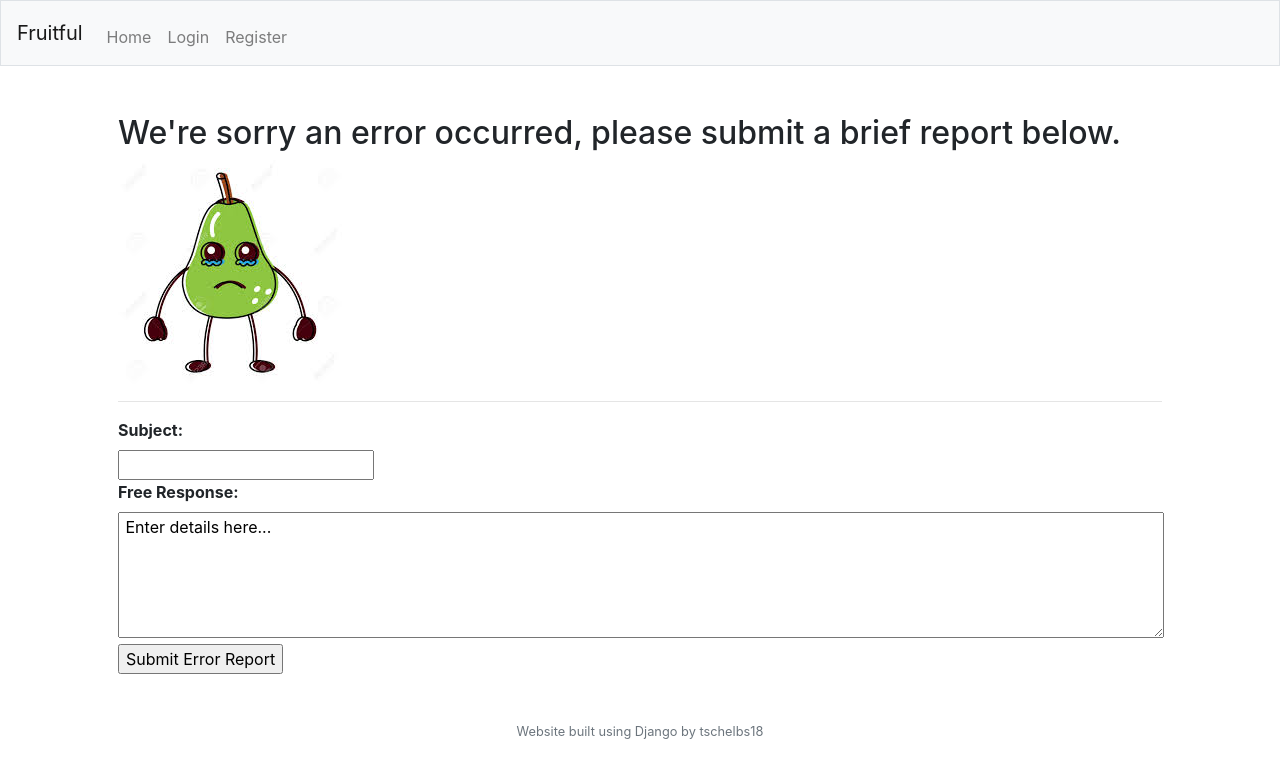
After one commit to tschelbs18/fruitful, a Django app: page /error_report in a window 1280 px wide. The commit adds this page. Shown: the top 778 px of the page. Run offline with Django 3.2, Linux system fonts and the light colour scheme; some libraries are stand-ins or nearby versions.

Commit message:
Added error report functionality and shell templates for new pages

```diff
--- a/tasks/templates/tasks/base.html
+++ b/tasks/templates/tasks/base.html
@@ -29,11 +29,13 @@
                     <ul class="navbar-nav mr-auto mt-2">
                         <li class="nav-item"><a class="nav-link" href="/">Home</a></li>
                         <li class="nav-item"><a class="nav-link" href="/tasks">Current Tasks</a></li>
-                        <li class="nav-item"><a class="nav-link" href="/tasks">Completed Tasks</a></li>
-                        <li class="nav-item"><a class="nav-link" href="/tasks">Available Rewards</a></li>
-                        <li class="nav-item"><a class="nav-link" href="/tasks">Past Rewards</a></li>
+                        <li class="nav-item"><a class="nav-link" href="/past_tasks">Completed Tasks</a></li>
+                        <li class="nav-item"><a class="nav-link" href="/rewards">Available Rewards</a></li>
+                        <li class="nav-item"><a class="nav-link" href="/past_rewards">Past Rewards</a></li>
+                        <li class="nav-item"><a class="nav-link" href="/error_report">Report Error</a></li>
                         {% if user.is_superuser %}
                         <li class="nav-item"><a class="nav-link" href="/admin_tasks">View User Activity</a></li>
+                        <li class="nav-item"><a class="nav-link" href="/admin_errors">View Errors</a></li>
                         {% endif %}
                     </ul>
                     <ul class="navbar-nav ml-auto mt-2">
--- /dev/null
+++ b/tasks/templates/tasks/error.html
@@ -0,0 +1,18 @@
+{% extends "tasks/base.html" %}
+{% load static %}
+
+{% block title %}Error{% endblock %}
+
+{% block body %}
+  <h2>We're sorry an error occurred, please submit a brief report below.</h2>
+  <img src="{% static 'tasks/fruit_art/sad_pear.jpg' %}" alt="Sad Pear">
+  <hr>
+  <form action="{% url 'error' %}" method="post">
+      {% csrf_token %}
+      <label for="subject" style="display:block"><b>Subject:</b></label>
+      <input name="subject" type="text" required/>
+      <label for="description" style="display:block"><b>Free Response:</b></label>
+      <textarea rows = "5" cols = "100" name = "description"> Enter details here...</textarea><br>
+      <input type="submit" value="Submit Error Report"/>
+  </form>
+{% endblock %}
--- a/tasks/templates/tasks/index.html
+++ b/tasks/templates/tasks/index.html
@@ -11,5 +11,6 @@
   <hr>
   <p class="p_center">
     Fruitful is a productivity helper built to maximize your daily activity while working remotely or on your computer in general.
+    <br>Click Login if you have an account already or register to sign up for one.
   </p>
 {% endblock %}
--- a/tasks/urls.py
+++ b/tasks/urls.py
@@ -7,5 +7,6 @@ urlpatterns = [
   path("register", views.register_view, name="register"),
   path("login", views.login_view, name="login"),
   path("logout", views.logout_view, name="logout"),
+  path("error_report", views.error_view, name="error"),
   path("admin_tasks", views.admin_tasks_view, name="admin_tasks_view")
 ]
--- a/tasks/views.py
+++ b/tasks/views.py
@@ -1,29 +1,74 @@
+from django.contrib.auth import authenticate, login, logout
 from django.shortcuts import render
-from django.http import HttpResponse
+from django.http import HttpResponse, HttpResponseRedirect
+from django.urls import reverse
+from django.contrib.auth.models import User
+from django.contrib import messages
+
+from .models import *
 
 # Create your views here.
 def index(request):
     context = {
     }
-    if request.get_host() == "127.0.0.1:8000":
-        print("Local testing")
+    # Change the line below to True for testing in prod
+    if request.get_host() == "127.0.0.1:8000" or False:
         return render(request, "tasks/index.html", context)
     else:
         return render(request, "tasks/beta.html", context)
 
 def login_view(request):
-    # TODO:
-    pass
+    if request.method == "POST":
+        username = request.POST.get("username")
+        password = request.POST.get("password")
+        user = authenticate(request, username=username, password=password)
+        if user is not None:
+            login(request, user)
+            messages.add_message(request, messages.SUCCESS, "Logged in Successfully.")
+            # Change this route to the tasks page?
+            return HttpResponseRedirect(reverse("home"))
+        else:
+            messages.add_message(request, messages.ERROR, "Invalid Credentials.")
+            return render(request, "tasks/login.html")
+    else:
+        if request.user.is_authenticated:
+            return HttpResponseRedirect(reverse("home"))
+        else:
+            return render(request, "tasks/login.html")
 
 def logout_view(request):
-    # TODO:
-    pass
+    logout(request)
+    messages.add_message(request, messages.INFO, "Logged Out.")
+    return HttpResponseRedirect(reverse("login"))
+
+def register_view(request):
+    if request.method == "POST":
+        username = request.POST.get("username")
+        password = request.POST.get("password")
+        email = request.POST.get("email")
+        first_name = request.POST.get("first_name")
+        last_name = request.POST.get("last_name")
+        user = User.objects.create_user(username, email, password)
+        user.first_name = first_name
+        user.last_name = last_name
+        user.save()
+        return HttpResponseRedirect(reverse("login"))
+    else:
+        return render(request, "tasks/register.html")
+
+def error_view(request):
+    if request.method == "POST":
+        subject = request.POST.get("subject")
+        details = request.POST.get("description")
+        reporter = request.user
+        error = Error(reporter=reporter, subject=subject, details=details)
+        error.save()
+        messages.add_message(request, messages.INFO, "Thank you for your error report, we'll look into it.")
+        return HttpResponseRedirect(reverse("home"))
+    else:
+        return render(request, "tasks/error.html")
 
 def tasks_view(request):
-    # TODO:
-    pass
-
-def register_view(request):
     # TODO:
     pass
 
```
Also changed, not shown: tasks/models.py (+13 -0 lines), tasks/templates/tasks/login.html (added, +17 -0 lines), tasks/templates/tasks/register.html (added, +23 -0 lines), tasks/static/tasks/fruit_art/sad_pear.jpg (added), tasks/templates/tasks/about.html (added), tasks/templates/tasks/faq.html (added).
